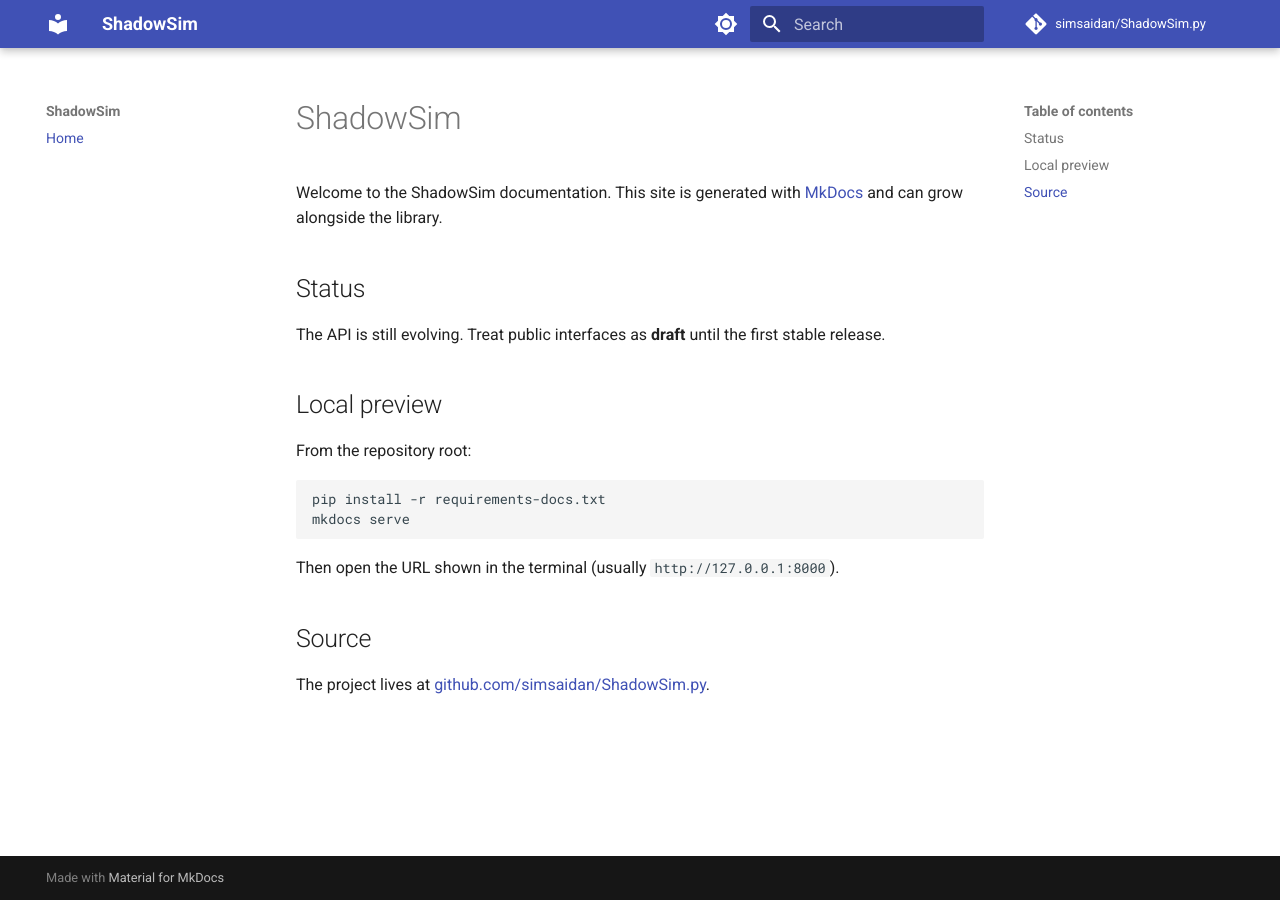
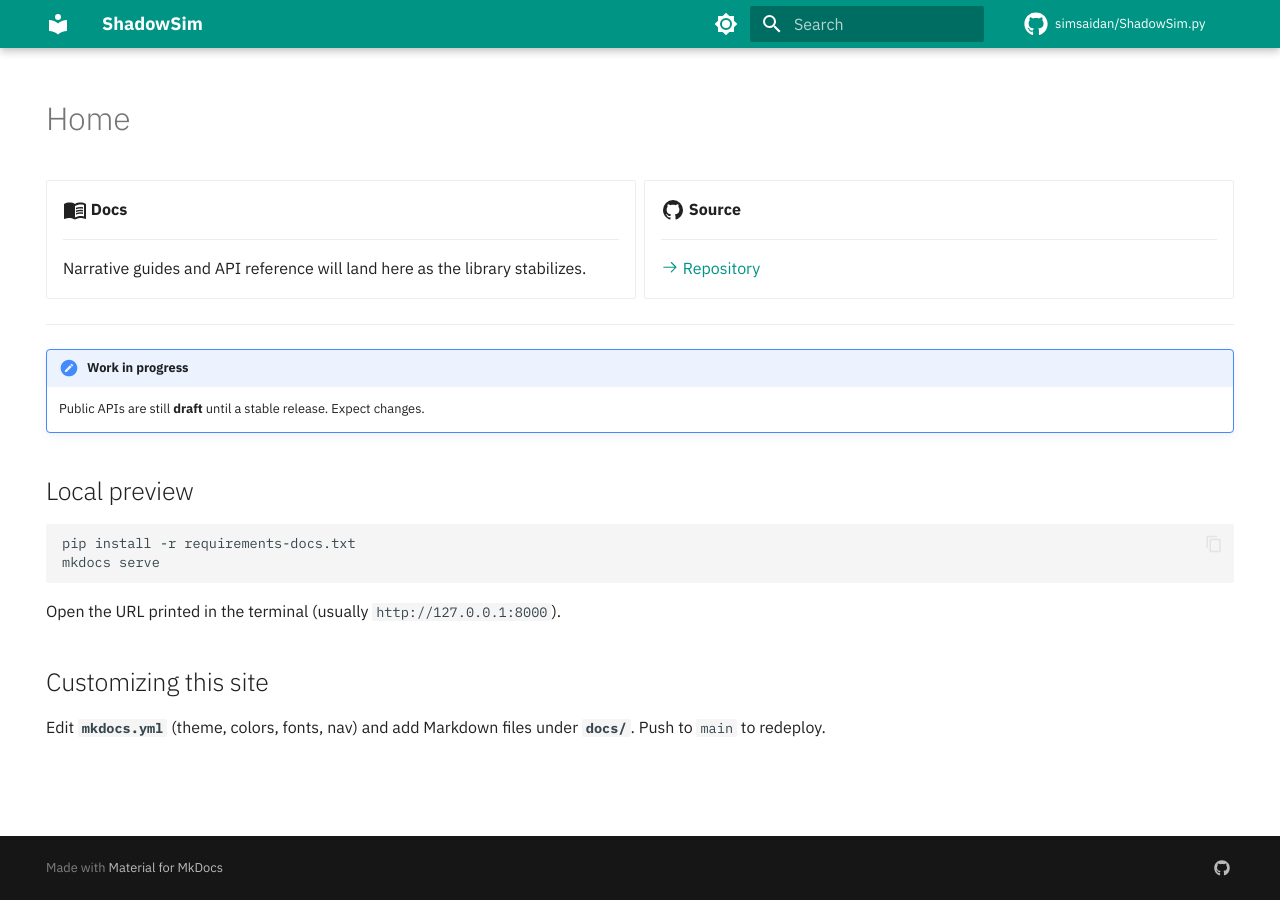
Before and after one commit to simsaidan/ShadowSim.py, an MkDocs documentation site: the page built from docs/index.md, in a window 1280 px wide. Built offline with MkDocs 1.6.1 and Material for MkDocs 9.7.7, drawn with Linux system fonts in a browser that asks for light colours; comment, search, counter and statistics services are not loaded.

Commit message:
implement shadow set

````diff
--- a/docs/index.md
+++ b/docs/index.md
@@ -1,22 +1,39 @@
-# ShadowSim
+---
+hide:
+  - navigation
+  - toc
+---
 
-Welcome to the ShadowSim documentation. This site is generated with [MkDocs](https://www.mkdocs.org/) and can grow alongside the library.
+<div class="grid cards" markdown>
 
-## Status
+-   :material-book-open-variant:{ .lg .middle } __Docs__
 
-The API is still evolving. Treat public interfaces as **draft** until the first stable release.
+    ---
+
+    Narrative guides and API reference will land here as the library stabilizes.
+
+-   :material-github:{ .lg .middle } __Source__
+
+    ---
+
+    [:octicons-arrow-right-24: Repository](https://github.com/simsaidan/ShadowSim.py)
+
+</div>
+
+---
+
+!!! note "Work in progress"
+    Public APIs are still **draft** until a stable release. Expect changes.
 
 ## Local preview
-
-From the repository root:
 
 ```bash
 pip install -r requirements-docs.txt
 mkdocs serve
 ```
 
-Then open the URL shown in the terminal (usually `http://127.0.0.1:8000`).
+Open the URL printed in the terminal (usually `http://127.0.0.1:8000`).
 
-## Source
+## Customizing this site
 
-The project lives at [github.com/simsaidan/ShadowSim.py](https://github.com/simsaidan/ShadowSim.py).
+Edit **`mkdocs.yml`** (theme, colors, fonts, nav) and add Markdown files under **`docs/`**. Push to `main` to redeploy.
--- a/mkdocs.yml
+++ b/mkdocs.yml
@@ -3,26 +3,52 @@
 site_url: https://simsaidan.github.io/ShadowSim.py/
 repo_url: https://github.com/simsaidan/ShadowSim.py
 repo_name: simsaidan/ShadowSim.py
+edit_uri: edit/main/docs/
 
 theme:
   name: material
+  language: en
+  icon:
+    repo: fontawesome/brands/github
+  font:
+    text: IBM Plex Sans
+    code: IBM Plex Mono
   palette:
-    - scheme: default
-      primary: indigo
+    - media: "(prefers-color-scheme: light)"
+      scheme: default
+      primary: teal
+      accent: deep orange
       toggle:
         icon: material/brightness-7
         name: Switch to dark mode
-    - scheme: slate
-      primary: indigo
+    - media: "(prefers-color-scheme: dark)"
+      scheme: slate
+      primary: teal
+      accent: deep orange
       toggle:
         icon: material/brightness-4
         name: Switch to light mode
+  features:
+    - navigation.instant
+    - navigation.tracking
+    - navigation.indexes
+    - content.code.copy
+    - content.code.annotate
+    - search.suggest
+    - search.highlight
+    - toc.follow
 
 markdown_extensions:
   - pymdownx.superfences
   - pymdownx.inlinehilite
   - pymdownx.snippets
   - admonition
+  - pymdownx.details
+  - attr_list
+  - md_in_html
+  - pymdownx.emoji:
+      emoji_index: !!python/name:material.extensions.emoji.twemoji
+      emoji_generator: !!python/name:material.extensions.emoji.to_svg
   - toc:
       permalink: true
 
@@ -30,4 +56,11 @@
   - Home: index.md
 
 plugins:
+  - meta
   - search
+
+extra:
+  social:
+    - icon: fontawesome/brands/github
+      link: https://github.com/simsaidan/ShadowSim.py
+      name: ShadowSim on GitHub
````
Also changed, not shown: README.md (+23 -0 lines), 7 other files.
